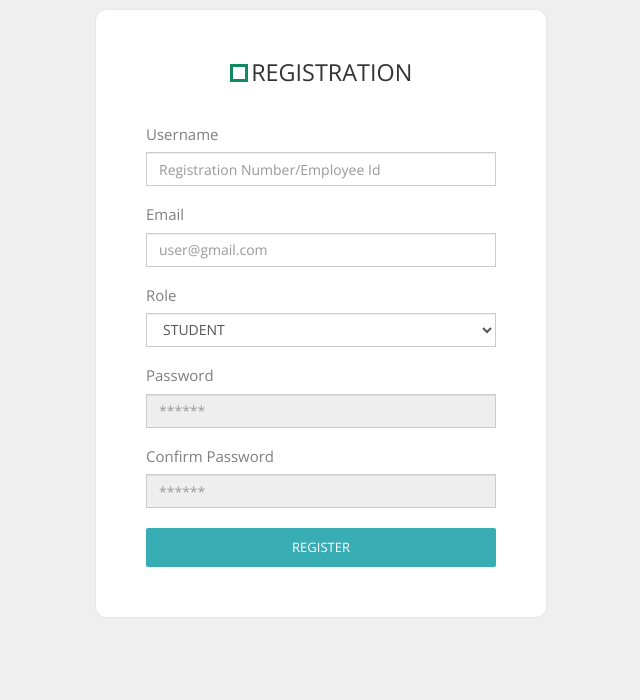
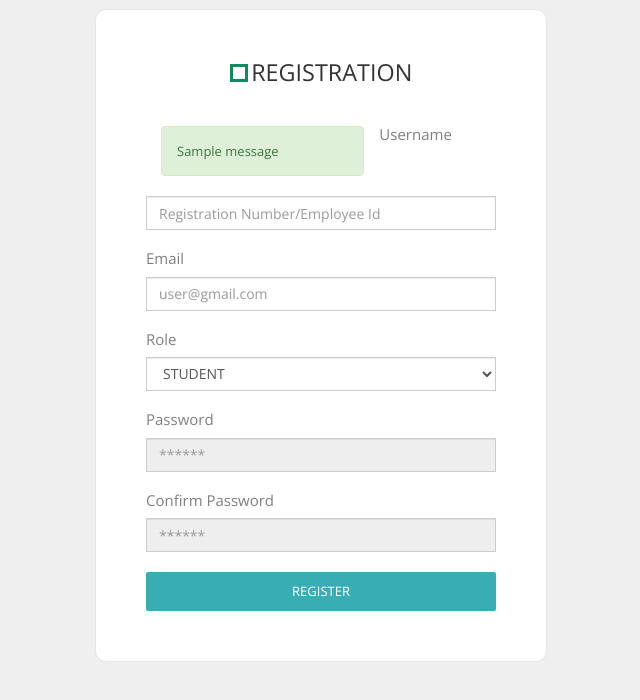
Before and after one commit to swasthikcnayak/team-sankalp-scl-maxo, a Django app: template djangoProject/users/templates/users/register-ui.html in a window 1280 px wide. Shown: the top 700 px of the page, without its empty margins (319-959 px from the left). Run offline with Django 3.2, Linux system fonts and the light colour scheme; the template is opened without the code that fills it, so the values that code supplies are empty; tables that the repository leaves empty hold one stand-in row (values such as "Sample post"); one stand-in notice (Sample message) is shown; some libraries are stand-ins or nearby versions.

Commit message:
add message to register ui.

```diff
--- a/djangoProject/users/templates/users/register-ui.html
+++ b/djangoProject/users/templates/users/register-ui.html
@@ -19,6 +19,15 @@
 	          <div class="square"></div>
 	          <h1>Registration</h1>
 	        </header>
+            <div class="col-md-8">
+                    {% if messages %}
+                        {%  for message in messages %}
+                            <div class="alert alert-{{ message.tags }}">
+                                {{ message }}
+                            </div>
+                        {% endfor %}
+                    {% endif %}
+            </div>
 	        <form method="POST" class="templatemo-login-form">
                 {% csrf_token %}
 	        	<div class="form-group">
--- a/djangoProject/users/views.py
+++ b/djangoProject/users/views.py
@@ -47,7 +47,7 @@ def register(request):
             elif role == 'STD':
                 student_profile = StudentProfile.objects.create(user=user, cgpa=0.00)
                 student_profile.save()
-            messages.success(request, message="Email has been sent to " + email + ".")
+            messages.success(request, message="User is registered successfully and an Email has been sent to " + email + ".")
             return redirect('register')
     else:
         form = UserRegisterForm()
```
